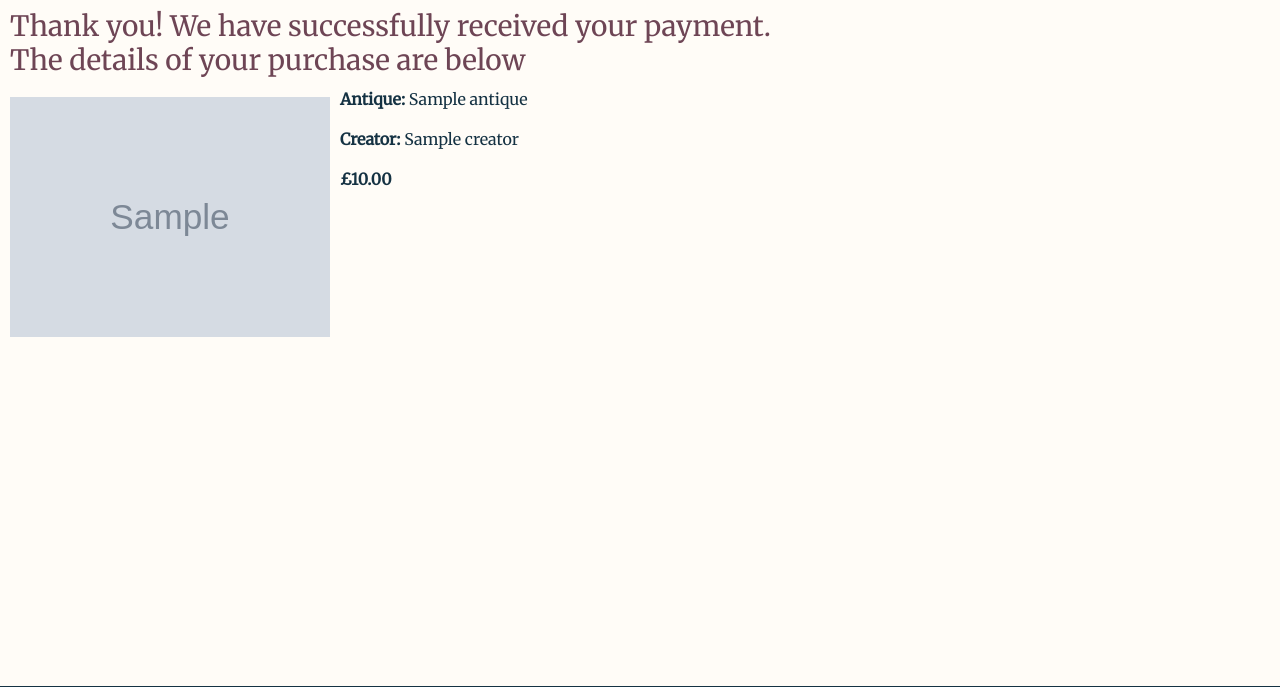
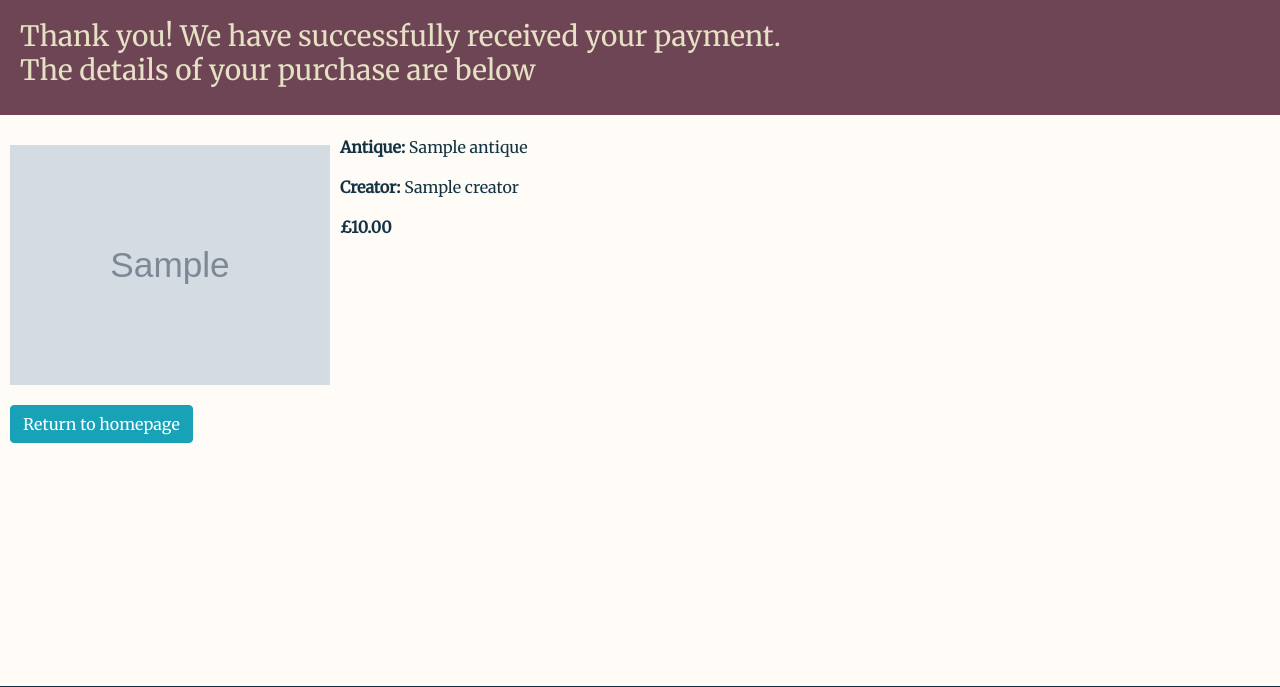
Before and after one commit to jennie6151/inwiththeold, a Django app: template templates/charge.html in a window 1280 px wide. Shown: the part 74-761 px from the top of the page. Run offline with Django 3.2, Linux system fonts and the light colour scheme; the template is opened without the code that fills it: values that come from a table or form of the project are taken from there, others are empty; tables that the repository leaves empty hold one stand-in row (values such as "Sample post"); grey boxes marked "Sample" are stand-in pictures; some libraries are stand-ins or nearby versions; some web fonts are replaced.

Commit message:
styling added to charge.html

```diff
--- a/antiqueProject/settings.py
+++ b/antiqueProject/settings.py
@@ -30,9 +30,6 @@ BASE_DIR = os.path.dirname(os.path.dirname(os.path.abspath(__file__)))
 
 # SECURITY WARNING: keep the secret key used in production secret!
 SECRET_KEY = os.environ.get('SECRET_KEY')
-
-
-
 
 # SECURITY WARNING: don't run with debug turned on in production!
 DEBUG = True
--- a/templates/antique_purchase_form.html
+++ b/templates/antique_purchase_form.html
@@ -2,6 +2,7 @@
 {% load bootstrap_tags %}
 {% block content %}
 
+<!--Payment summary: to give payment/delivery form context-->
 <div class="container-fluid">
     <div class="row sale-summary-styling">
         <div class="col-xs-12">
@@ -24,6 +25,7 @@
     </div>
 </div>
 
+<!--Payment form is a Django form: some css added to beautify-->
 <div class="container">
     <div class="row">
         <div class="col-lg-10">
@@ -34,6 +36,7 @@
                     <button class="btn-default" disabled>Pay with card</button>
                 </div>
                 <div id="pay-button">
+                    <!--Stripe payment provided by Stripe-->
                     <script src="https://checkout.stripe.com/checkout.js" class="stripe-button" data-key="{{key}}"
                         data-description="In with the old payment" data-amount="{{ sale.antique.price_in_pence }}"
                         data-currency="gbp">
--- a/templates/charge.html
+++ b/templates/charge.html
@@ -1,9 +1,14 @@
 {% extends 'base_generic.html' %}
 {% block content %}
 
-<h3 class="payment-made-styling">Thank you! We have successfully received your payment.<br/>The details of your purchase are below</h3>
-
 <div class="container-fluid">
+        <div class="row sale-summary-styling">
+                <div class="col-xs-12">
+                        <h3>Thank you! We have successfully received your payment.<br />The
+                                details of your
+                                purchase are below</h3>
+                </div>
+        </div>
         <div class="row">
                 <div class="col-xs-12">
                         <a href="{{ sale.antique.get_absolute_url }}"><img class="antique-detail-image-styling"
@@ -16,7 +21,13 @@
                         </p>
                         <p><strong>£{{ sale.antique.Price }}</strong></p>
                 </div>
-
+        </div>
+        <div class="row">
+        <div class="col-xs-12">
+                <a href="{% url 'index' %}" class="btn btn-info homepage-button"
+                        role="button">Return to homepage</a>
         </div>
         </div>
+</div>
+
 {% endblock %}
```
Also changed, not shown: antiqueProjectApp/test_forms.py (+5 -3 lines), templates/base_generic.html (+10 -3 lines), templates/index.html (+13 -4 lines). Lines whose indentation alone changed are shown as unchanged.
